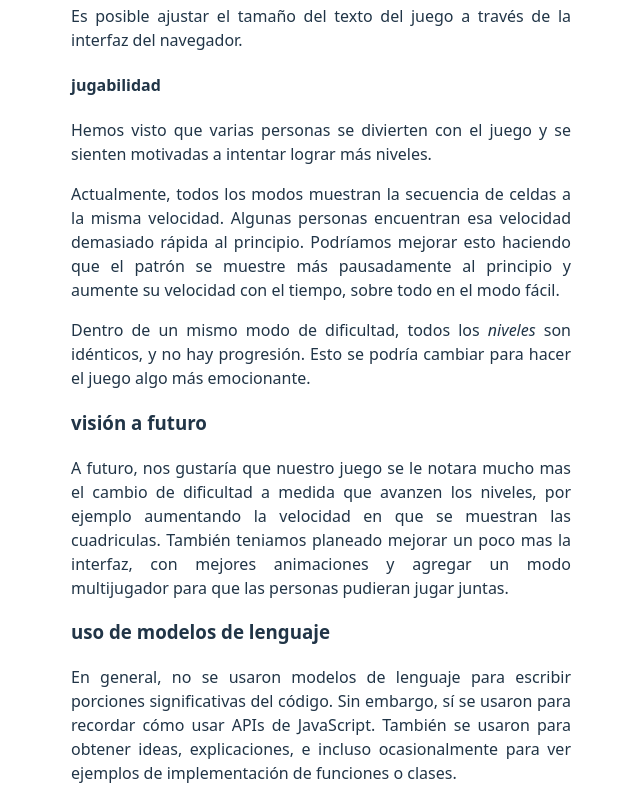
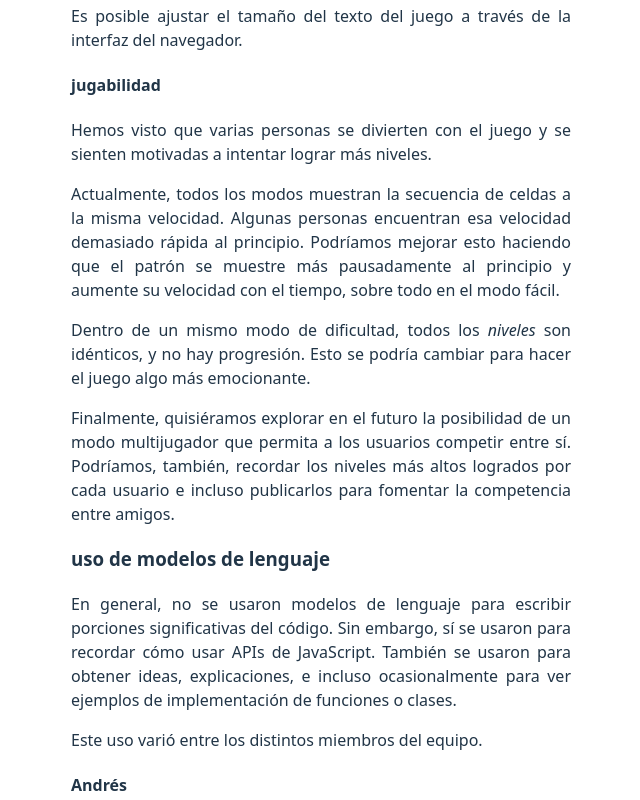
Before and after one commit to dontwanttothink/2016375, a website built with Vite: page proyectos/1/reporte.html in a window 1280 px wide. Shown: the part 4916-5716 px from the top of the page, without its empty margins (319-959 px from the left). Built offline with nearby package versions, Linux system fonts and the light colour scheme.

Commit message:
Fusionar las secciones y eliminar redundancia
Ya se mencionó antes que queríamos implementar una progresión de dificultad :). 'Mejorar la interfaz' es algo ambiguo así que lo eliminé por ahora. También cambié el título de la sección para hacer más explícito que estamos respondiendo el punto sobre la visión a futuro.

```diff
--- a/proyectos/1/reporte.html
+++ b/proyectos/1/reporte.html
@@ -239,7 +239,8 @@
 					se generó.
 				</p>
 
-				<h3>Resultados y limitaciones</h3>
+				<h3>Resultados y líneas futuras de trabajo</h3>
+
 				<p>
 					El resultado es un juego interactivo que cumple con los objetivos
 					básicos propuestos. Se puede elegir entre tres opciones básicas de
@@ -329,15 +330,12 @@
 					juego algo más emocionante.
 				</p>
 
-				<h3>Visión a futuro</h3>
-
 				<p>
-					A futuro, nos gustaría que nuestro juego se le notara mucho mas el
-					cambio de dificultad a medida que avanzen los niveles, por ejemplo
-					aumentando la velocidad en que se muestran las cuadriculas. También
-					teniamos planeado mejorar un poco mas la interfaz, con mejores
-					animaciones y agregar un modo multijugador para que las personas
-					pudieran jugar juntas.
+					Finalmente, quisiéramos explorar en el futuro la posibilidad de un
+					modo multijugador que permita a los usuarios competir entre sí.
+					Podríamos, también, recordar los niveles más altos logrados por cada
+					usuario e incluso publicarlos para fomentar la competencia entre
+					amigos.
 				</p>
 
 				<h3>Uso de modelos de lenguaje</h3>
```
